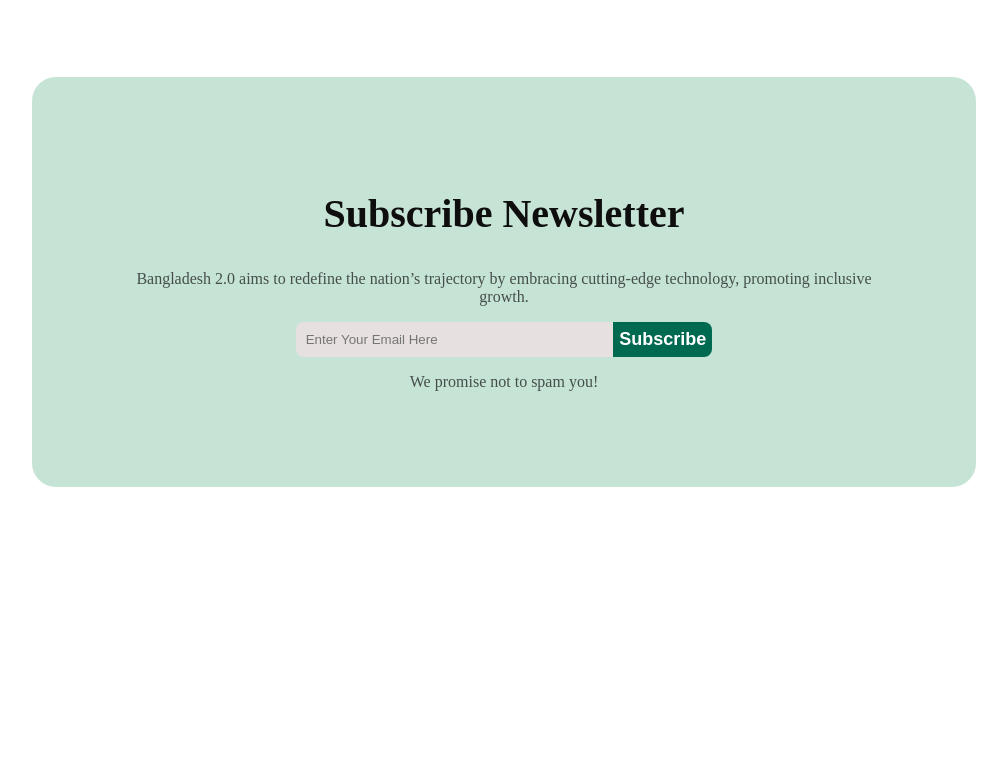
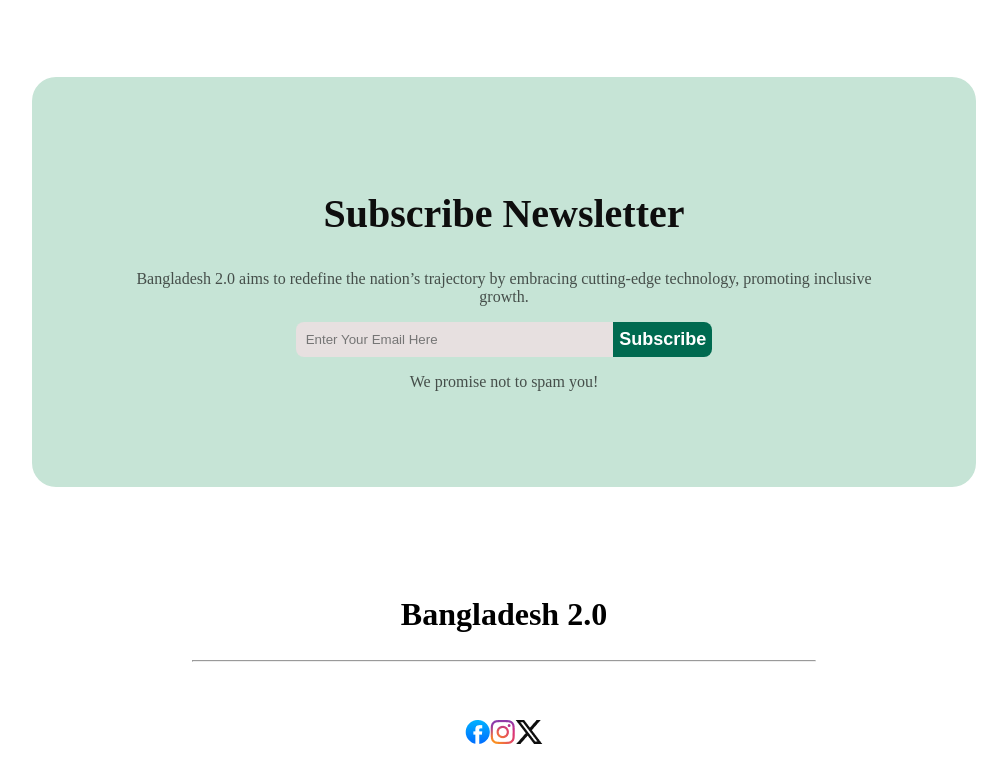
Before and after one commit to suraiya-965/B11A1-bangladesh-2, a plain HTML site: page index.html in a window 1280 px wide. Shown: the part 4966-5742 px from the top of the page, without its empty margins (136-1143 px from the left). Before the commit the page ends 5485 px from the top, so only its background shows below. Drawn offline with Linux system fonts and the light colour scheme.

Commit message:
5th commit

```diff
--- a/index.html
+++ b/index.html
@@ -201,6 +201,18 @@ with a certain degree of justification, be able to speak of humankind as civiliz
             </div>
              </div>
  </section>
+ <section class="foott-gap">
+    <div class="final">
+    <h1 class="bd"> Bangladesh 2.0</h1>
+     <hr>
+    </div>
+    <div class="logo">
+      <img src="assets/facebook.png" alt="">
+      <img src="assets/instagram.png" alt="">
+      <img src="assets/x.png" alt="">
+    </div>
+
+ </section>
     </footer>
 
 </body>
--- a/styles/style.css
+++ b/styles/style.css
@@ -488,3 +488,22 @@ color: rgb(14, 14, 14);
     font-weight:400 ;
     color:rgba(14, 14, 14, 0.7) ;
 }
+.foott-gap{
+    margin-top: 32px;
+}
+.final{
+    padding: 50px 160px 50px 160px;
+    background-color: rgb(255, 255, 255);
+}
+.bd{
+ font-size: 32px;
+ font-weight: 700;
+ text-align: center;
+
+}
+.logo{
+   display: flex;
+   justify-content: center;
+
+
+}
```
